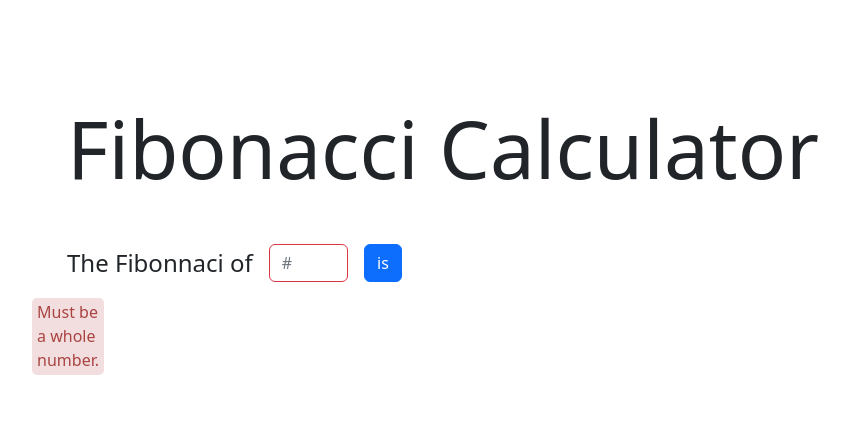
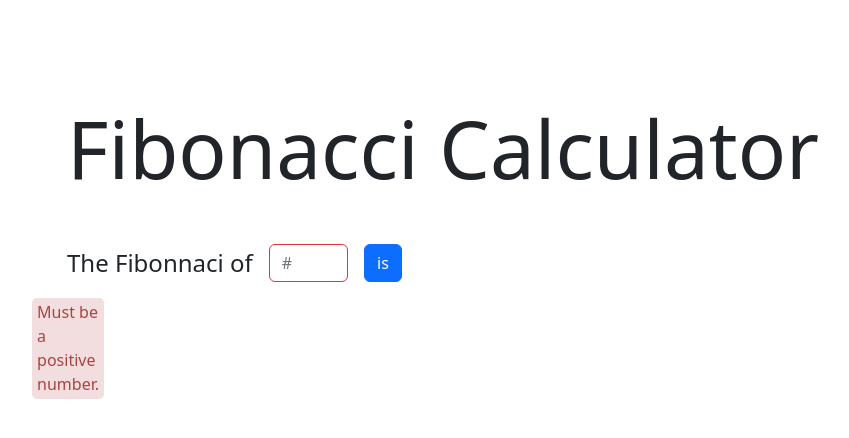
Before and after one commit to israeltechchallenge/fs-01-fibonacci-yulred, a plain HTML site: page index.html in a window 1280 px wide. Both pictures are taken after a click on the button "is". Shown: the whole page, without its empty margins (97-946 px from the left). Drawn offline with nearby package versions, Linux system fonts and the light colour scheme.

Commit message:
Update index.html
Bringing Milestone 5 in line with Milestone 7's requirement to not allow negative numbers. Small edit to one line.

```diff
--- a/index.html
+++ b/index.html
@@ -22,7 +22,7 @@
         <div id="fibonacci"></div>
     </div>
     <div class="form-group d-flex flex-row justify-content-end">
-        <div id="nan-tooltip" class="cs-tooltip d-none">Must be a whole number.</div>
+        <div id="nan-tooltip" class="cs-tooltip d-none">Must be a positive number.</div>
         <div id="max-tooltip" class="cs-tooltip d-none">Can't be larger than 50.</div>
     </div>
     <script src="https://cdn.jsdelivr.net/npm/bootstrap@5.2.0-beta1/dist/js/bootstrap.bundle.min.js" integrity="sha384-pprn3073KE6tl6bjs2QrFaJGz5/SUsLqktiwsUTF55Jfv3qYSDhgCecCxMW52nD2" crossorigin="anonymous"></script>
```
